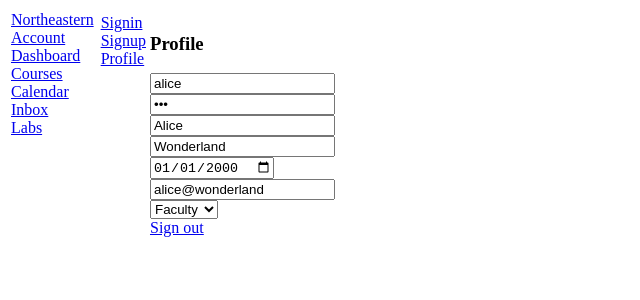
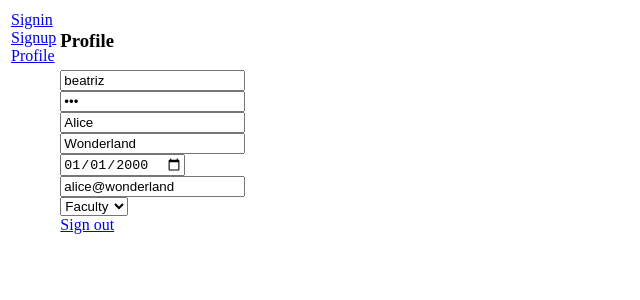
Before and after one commit to beatrizlunala/kambaz-next-js, a Next.js app: page /Account/Profile in a window 1280 px wide. Shown: the top 300 px of the page, without its empty margins (0-640 px from the left). Built offline with nearby package versions, Linux system fonts and the light colour scheme.

Commit message:
please don't break

```diff
--- a/app/(Kambaz)/Account/Profile/page.tsx
+++ b/app/(Kambaz)/Account/Profile/page.tsx
@@ -4,7 +4,7 @@ export default function Profile() {
     <div id="wd-profile-screen">
       <h3>Profile</h3>
       <input
-        defaultValue="alice"
+        defaultValue="beatriz"
         placeholder="username"
         className="wd-username"
       />
--- a/app/Labs/page.tsx
+++ b/app/Labs/page.tsx
@@ -2,6 +2,8 @@ import Link from "next/link";
 export default function Labs() {
   return (
     <div id="wd-labs">
+      <h1>Bea Luna</h1>
+      <h2>Section 01</h2>
       <h1>Labs</h1>
       <ul>
         <li>
```
Also changed, not shown: app/(Kambaz)/CHANGEBACK.tsx (renamed from app/(Kambaz)/Layout.tsx, +0 -13 lines).
